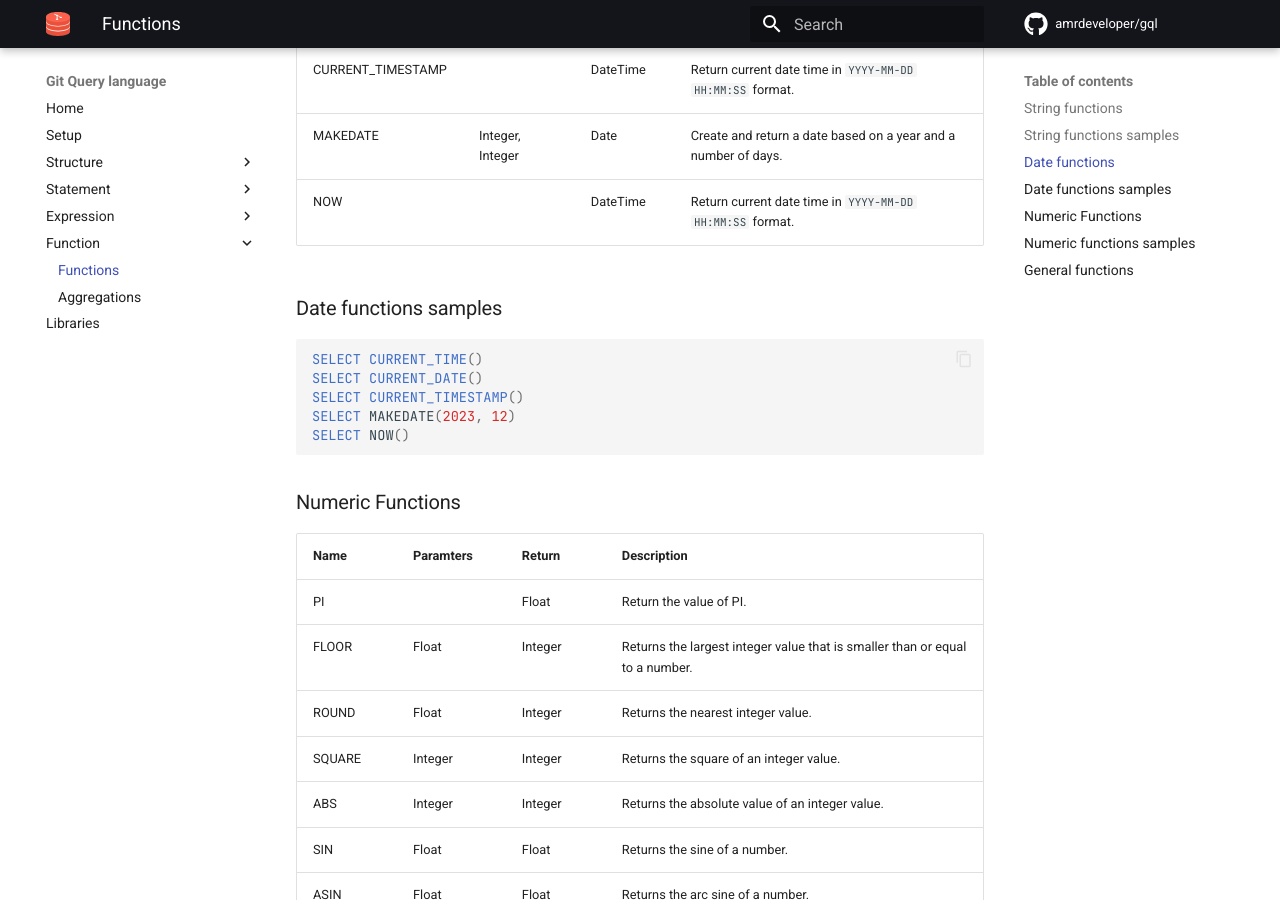
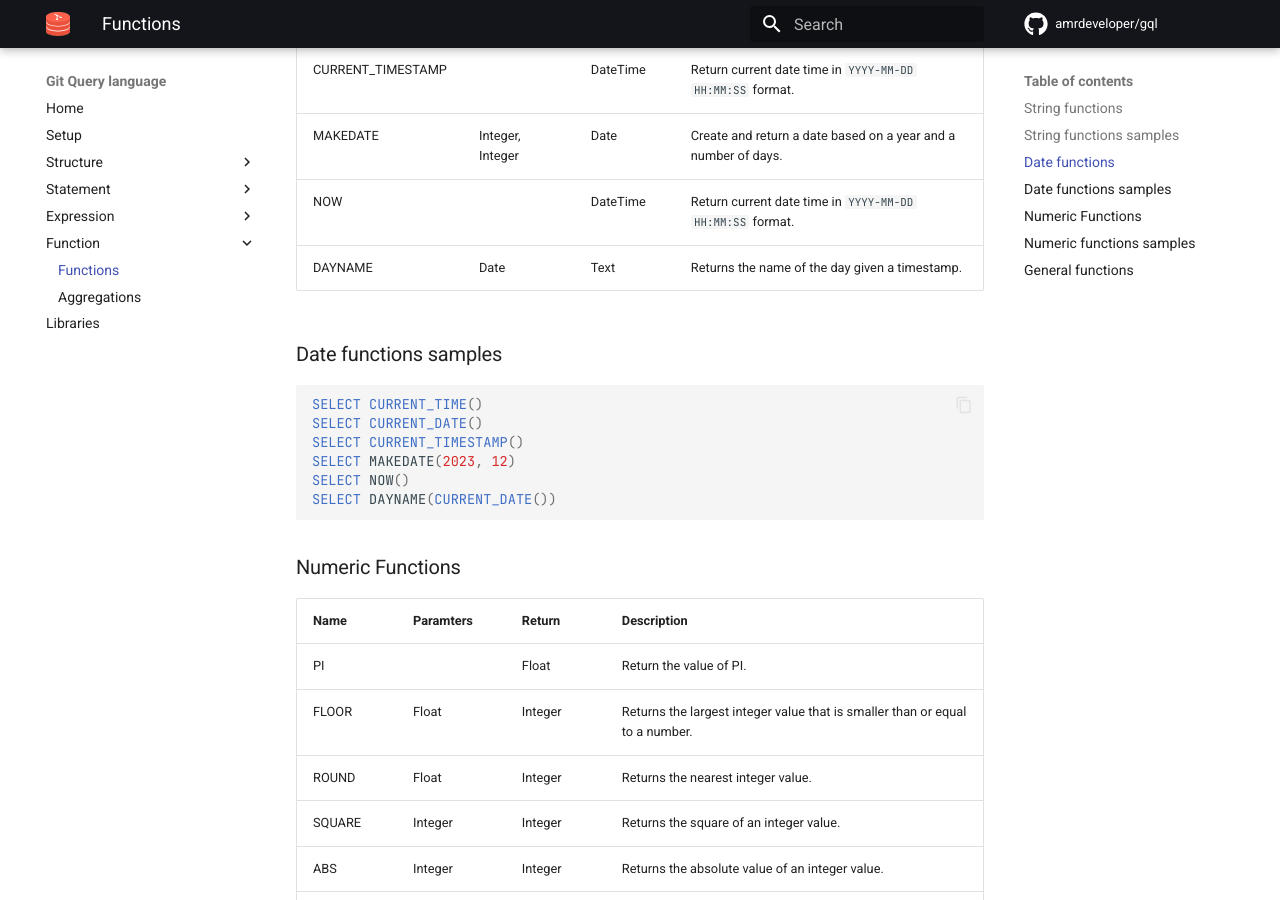
Before and after one commit to AmrDeveloper/GQL, an MkDocs documentation site: the page built from docs/function/functions.md, in a window 1280 px wide and 900 px high, scrolled down 2226 px. Built offline with MkDocs 1.6.1 and Material for MkDocs 9.7.7, drawn with Linux system fonts in a browser that asks for light colours; comment, search, counter and statistics services are not loaded.

Commit message:
Updated functions docs

````diff
--- a/docs/function/functions.md
+++ b/docs/function/functions.md
@@ -60,6 +60,7 @@ SELECT UNICODE("AmrDeveloper")
 | CURRENT_TIMESTAMP |                  | DateTime | Return current date time in `YYYY-MM-DD HH:MM:SS` format.      |
 | MAKEDATE          | Integer, Integer | Date     | Create and return a date based on a year and a number of days. |
 | NOW               |                  | DateTime | Return current date time in `YYYY-MM-DD HH:MM:SS` format.      |
+| DAYNAME           | Date             | Text     | Returns the name of the day given a timestamp.                 |
 
 ### Date functions samples
 
@@ -69,6 +70,7 @@ SELECT CURRENT_DATE()
 SELECT CURRENT_TIMESTAMP()
 SELECT MAKEDATE(2023, 12)
 SELECT NOW()
+SELECT DAYNAME(CURRENT_DATE())
 ```
 
 ### Numeric Functions
````
